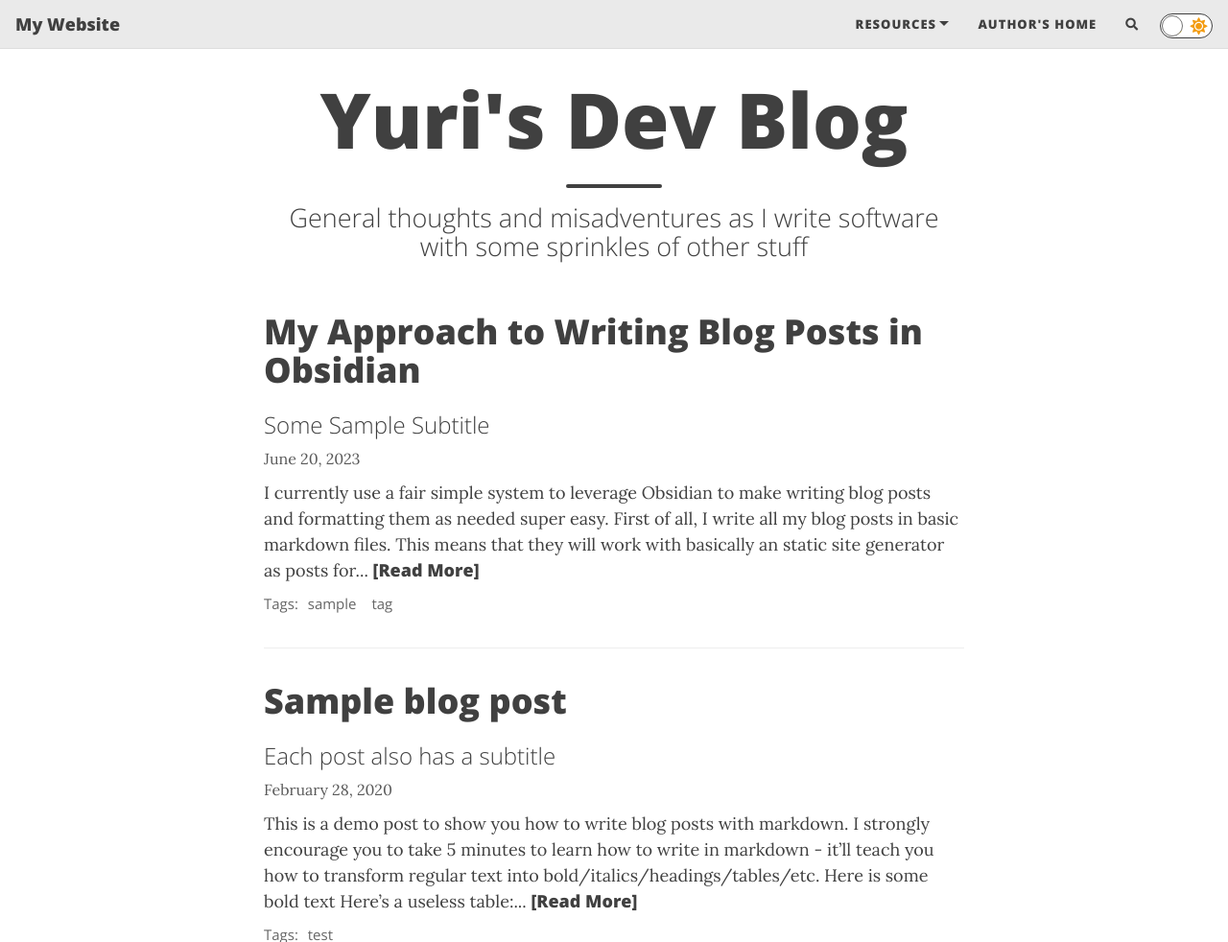
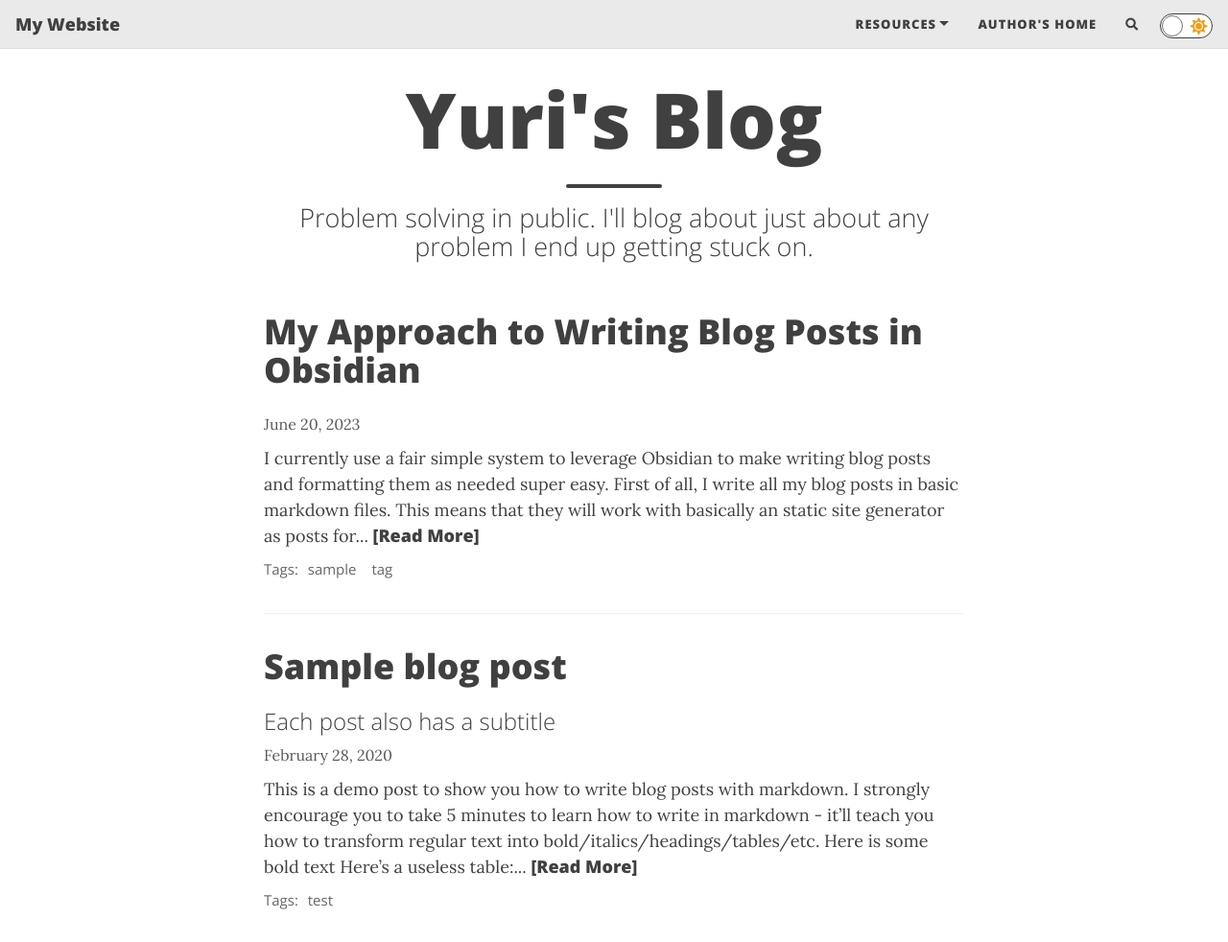
Before and after one commit to elasticspoon/personal_site, a Jekyll site: the page built from index.html, in a window 1280 px wide and 1400 px high, cut to the strip 0-982 px from the top of the window. Shown: the whole strip at 96% size. Built offline with Jekyll 4.4.1, drawn with Linux system fonts in a browser that asks for light colours; the list of posts is cut into pages by our own code; comment, search, counter and statistics services are not loaded.

Commit message:
changes to front page

```diff
--- a/_includes/header.html
+++ b/_includes/header.html
@@ -1,36 +1,38 @@
 <!-- TODO this file has become a mess, refactor it -->
 
-{% assign date_format = site.date_format | default: "%B %-d, %Y" %}
-
-{% if page.cover-img or page.title %}
+{% assign date_format = site.date_format | default: "%B %-d, %Y" %} {% if
+page.cover-img or page.title %}
 <header class="header-section {% if page.cover-img %}has-img{% endif %}">
   <div class="intro-header no-img {{ include.type }}-header">
     <div class="container-md">
       <div class="row">
         <div class="col-xl-8 offset-xl-2 col-lg-10 offset-lg-1">
           <div class="{{ include.type }}-heading">
-            <h1>{% if page.title %}{{ page.title | strip_html }}{% else %}<br />{% endif %}</h1>
-            {% if page.subtitle %}
-            {% if include.type == "page" %}
-            <hr class="small">
-            <span class="{{ include.type }}-subheading">{{ page.subtitle | strip_html }}</span>
+            <h1>
+              {% if page.title %}{{ page.title | strip_html }}{% else %}<br />{%
+              endif %}
+            </h1>
+            {% if page.subtitle %} {% if include.type == "page" %}
+            <hr class="small" />
+            <span class="{{ include.type }}-subheading"
+              >{{ page.subtitle | strip_html }} {% if page.url == "/index.html"
+              && site.blog_domain == nil %}
+              <span class="secret">(I get stuck a lot 😊)</span>
+              {% endif %}
+            </span>
             {% else %}
-            <h2 class="{{ include.type }}-subheading">{{ page.subtitle | strip_html }}</h2>
-            {% endif %}
-            {% endif %}
-
-            {% if include.type == "post" %}
+            <h2 class="{{ include.type }}-subheading">
+              {{ page.subtitle | strip_html }}
+            </h2>
+            {% endif %} {% endif %} {% if include.type == "post" %}
             <span class="post-meta">{{ page.date | date: date_format }}</span>
             {% if page.last-updated %}
             <span class="post-meta">
               <span class="d-none d-md-inline middot">&middot;</span>
               Last updated {{ page.last-updated | date: date_format }}
             </span>
-            {% endif %}
-            {% if page.readtime %}
-            {% include readtime.html %}
-            {% endif %}
-            {% endif %}
+            {% endif %} {% if page.readtime %} {% include readtime.html %} {%
+            endif %} {% endif %}
           </div>
         </div>
       </div>
@@ -38,7 +40,6 @@
   </div>
 </header>
 
-
 {% else %}
 <div class="intro-header"></div>
 {% endif %}
--- a/_posts/2023/06/20/2023-06-20-My Approach to Writing Blog Posts in Obsidian.md
+++ b/_posts/2023/06/20/2023-06-20-My Approach to Writing Blog Posts in Obsidian.md
@@ -1,7 +1,6 @@
 ---
 layout: post
 title: My Approach to Writing Blog Posts in Obsidian
-subtitle: Some Sample Subtitle
 readtime: true
 tags: [sample, tag]
 ---
--- a/assets/css/beautifuljekyll.css
+++ b/assets/css/beautifuljekyll.css
@@ -121,6 +121,15 @@ article h1 {
   background-image: var(--header-background-1);
   background-image: var(--header-background-2);
   background-image: var(--header-background-3);
+}
+
+.secret {
+  position: absolute;
+  font-size: 8px;
+}
+
+.secret:hover {
+  font-size: 20px;
 }
 
 article p:first-child {
--- a/index.html
+++ b/index.html
@@ -1,6 +1,6 @@
 ---
-title: Yuri's Dev Blog
-subtitle: General thoughts and misadventures as I write software with some sprinkles of other stuff
+title: Yuri's Blog
+subtitle: Problem solving in public. I'll blog about just about any problem I end up getting stuck on.
 pagination:
   enabled: true
 ---
```
